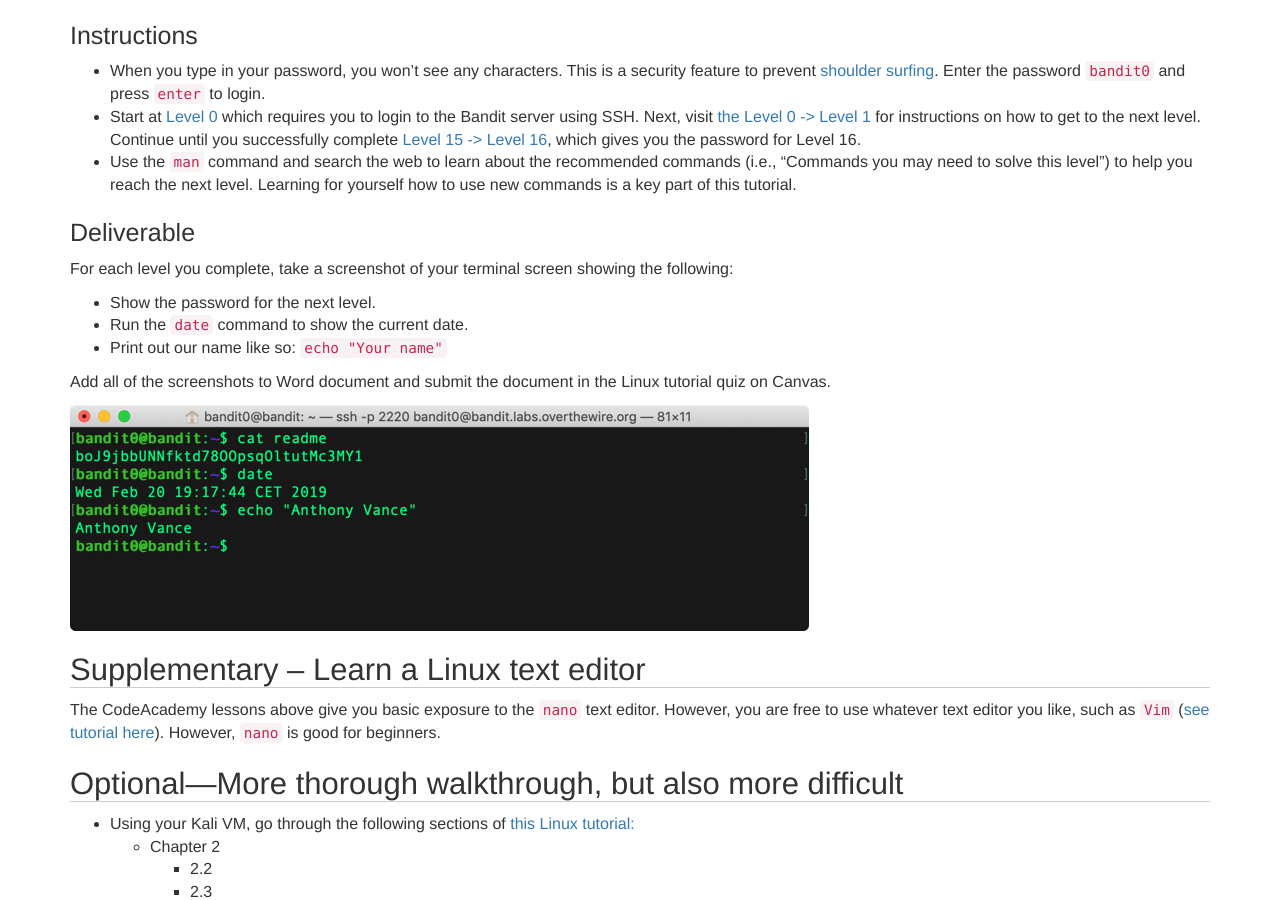
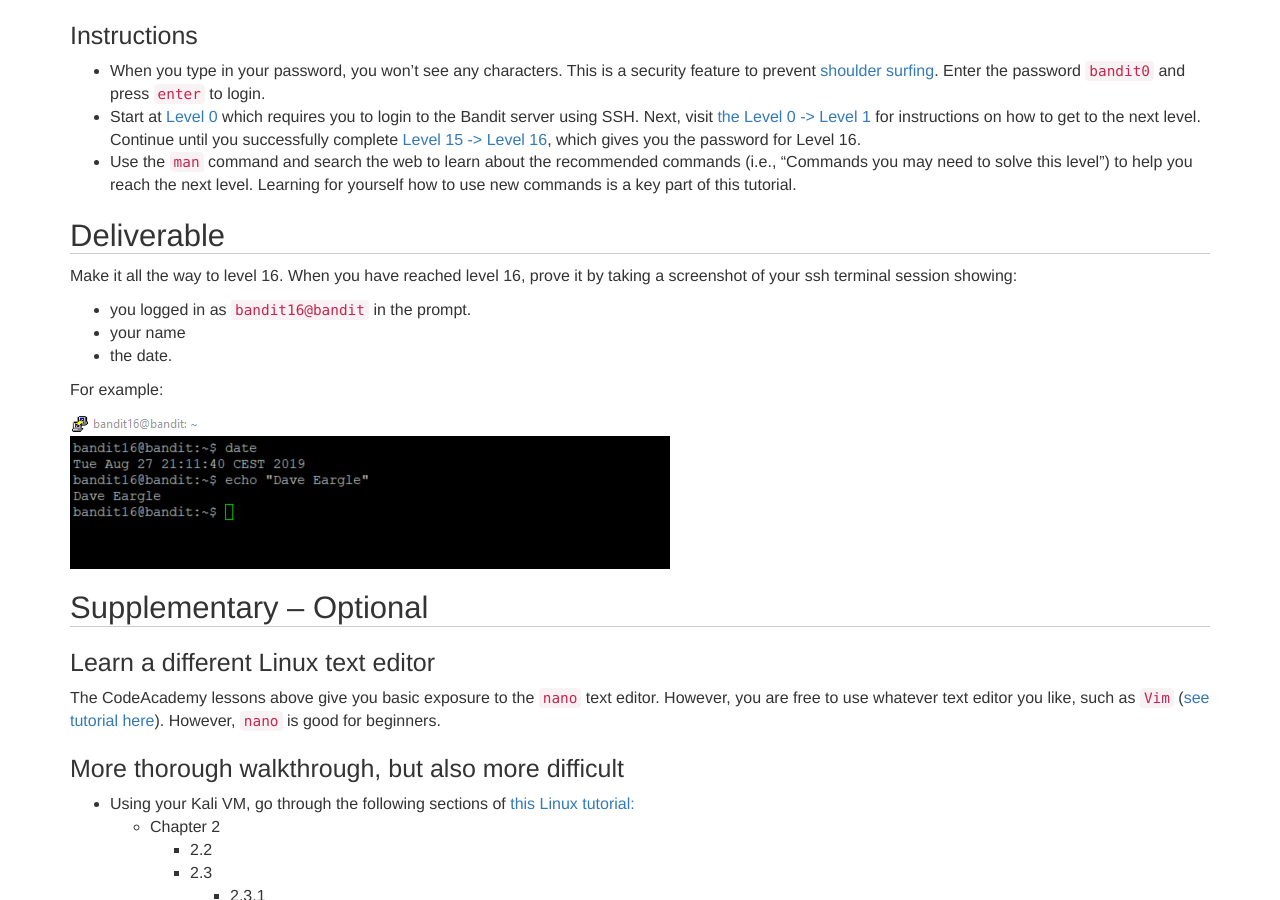
Before and after one commit to security-assignments/security-assignments.github.io, a Jekyll site: the page built from tutorials/intro-to-linux.md, in a window 1280 px wide and 900 px high, scrolled down 2117 px. Built offline with Jekyll 4.4.1, drawn with Linux system fonts in a browser that asks for light colours.

Commit message:
tweak deliverable for intro-to-linux tutorial

```diff
--- a/_config.yml
+++ b/_config.yml
@@ -17,7 +17,7 @@ title: Security Assignments
 email: dave@daveeargle.com
 description: >- # this means to ignore newlines until "baseurl:"
   Security labs for a university course, "Information Security Management."
-  Authors Anthony Vance and Dave Eargle
+  Authors Dave Eargle and Anthony Vance
 baseurl: "/security-assignments" # the subpath of your site, e.g. /blog
 url: "https://daveeargle.com" # the base hostname & protocol for your site, e.g. http://example.com
 twitter_username: deargle
--- a/tutorials/intro-to-linux.md
+++ b/tutorials/intro-to-linux.md
@@ -19,11 +19,14 @@ You should complete the first lesson-set within each module:
 
 You do _not_ need to do any of the "projects" or multiple choice quizzes. Just the lesson-sets.
 
+
+
 # Part 2. Play the Bandit wargame on OvertheWire.org
 
 Play the [Bandit wargame on OvertheWire.org](http://overthewire.org/wargames/bandit/). Start at Level 0 and complete Level 15 (which gives you the password for Level 16).
 
 To play, you'll need to connect to the Bandit server using an SSH client. SSH stands for **S**ecure **SH**ell, and allows you to remotely control a server using a command line interface. SSH is secure because your connection to the server is encrypted using a symmetric cipher like AES. It also uses asymmetric cryptography such as RSA to establish the server's identity.
+
 
 ## Using SSH on Windows
 
@@ -41,6 +44,7 @@ This message tells you that you haven't connected to this server before. The Ban
 
 To continue logging in, click the `Yes` button.
 
+
 ## Using SSH on MacOS
 
 If you're using a Mac, open `Terminal.app` and use the `ssh` command to connect to the Bandit server, like so:
@@ -55,14 +59,29 @@ This message tells you that you haven't connected to this server before. The Ban
 
 To continue logging in, type `yes` and press `enter`.
 
+
 ## Instructions
 
 * When you type in your password, you won't see any characters. This is a security feature to prevent [shoulder surfing](https://en.wikipedia.org/wiki/Shoulder_surfing_(computer_security)). Enter the password `bandit0` and press `enter` to login.
 * Start at [Level 0](http://overthewire.org/wargames/bandit/bandit0.html) which requires you to login to the Bandit server using SSH. Next, visit [the Level 0 -> Level 1](http://overthewire.org/wargames/bandit/bandit1.html) for instructions on how to get to the next level. Continue until you successfully complete [Level 15 -> Level 16](http://overthewire.org/wargames/bandit/bandit16.html), which gives you the password for Level 16.
 * Use the `man` command and search the web to learn about the recommended commands (i.e., "Commands you may need to solve this level") to help you reach the next level. Learning for yourself how to use new commands is a key part of this tutorial.
 
-## Deliverable
 
+# Deliverable
+
+{% if site.instructorcollab_username == 'deargle' %}
+
+Make it all the way to level 16. When you have reached level 16, prove it by taking a screenshot of your ssh terminal session showing:
+* you logged in as `bandit16@bandit` in the prompt.
+* your name
+* the date.
+
+For example:
+
+![]( {{ '/assets/images/bandit-level-16-deliverable.png' | relative_url }} )
+
+
+{% elsif site.instructorcollab_username == 'aov' %}
 For each level you complete, take a screenshot of your terminal screen showing the following:
 
 * Show the password for the next level.
@@ -73,16 +92,20 @@ Add all of the screenshots to Word document and submit the document in the Linux
 
 ![img]( {{ "/assets/images/bandit0.png" | relative_url }})
 
+{% endif %}
 
 
 
-# Supplementary -- Learn a Linux text editor
+
+
+# Supplementary -- Optional
+
+## Learn a different Linux text editor
 
 The CodeAcademy lessons above give you basic exposure to the `nano` text editor. However, you are free to use whatever text editor you like, such as `Vim` ([see tutorial here](https://danielmiessler.com/study/vim/)). However, `nano` is good for beginners.
 
 
-
-# Optional—More thorough walkthrough, but also more difficult
+## More thorough walkthrough, but also more difficult
 
 - Using your Kali VM, go through the following sections of <a href='http://www.tldp.org/LDP/intro-linux/intro-linux.pdf'>this Linux tutorial:</a>
 	- Chapter 2
```
Also changed, not shown: assets/images/bandit-level-16-deliverable.png (added).
